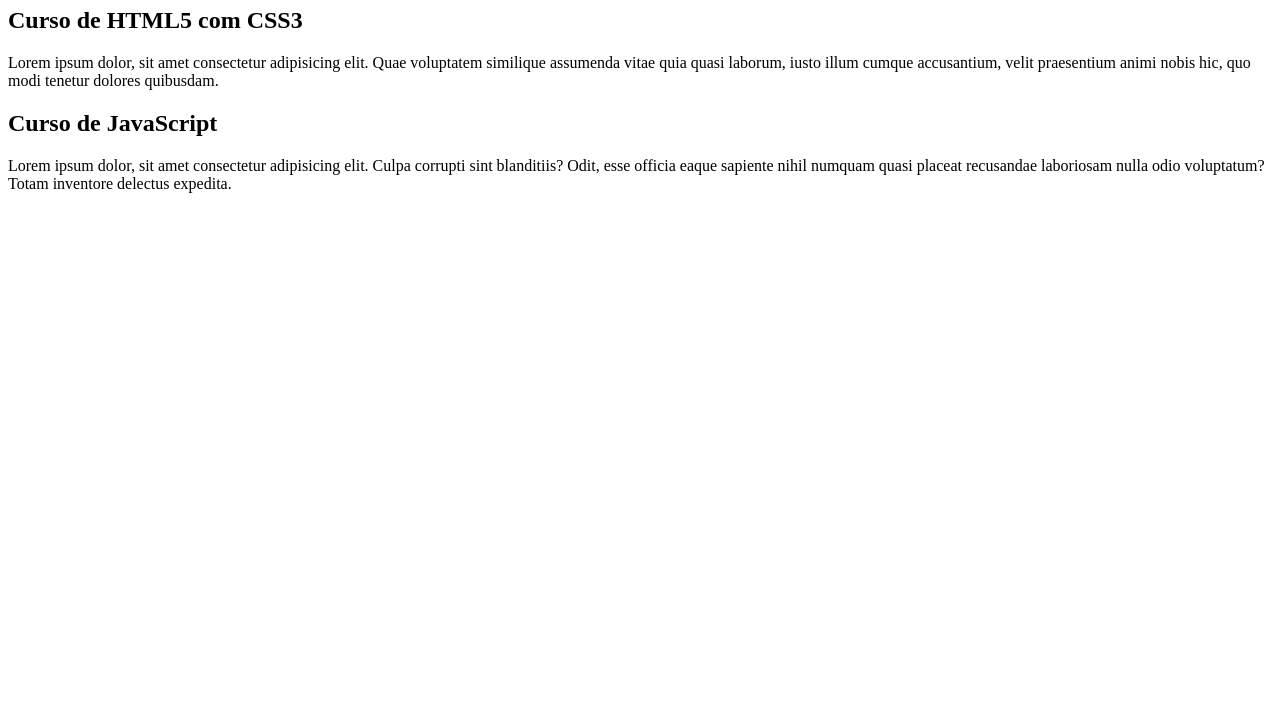
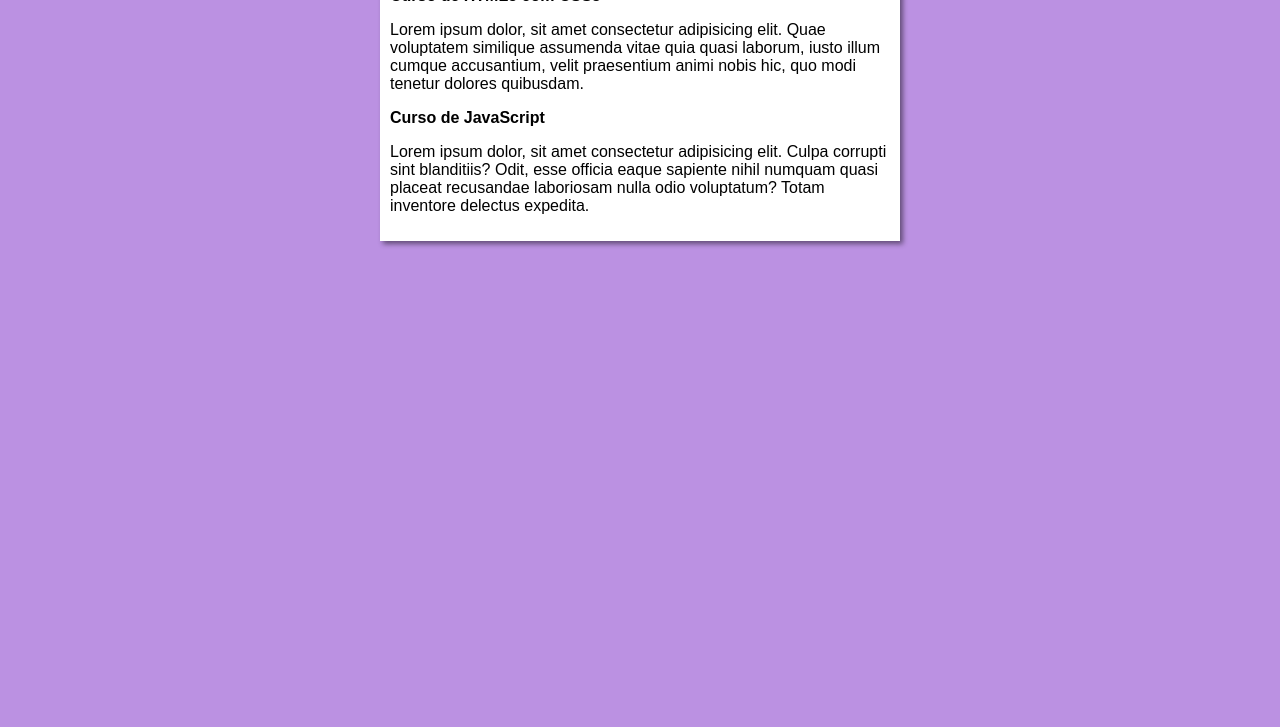
Before and after one commit to larianaya/projeto-site, a plain HTML site: page index.html in a window 1280 px wide. Shown: the part 73-800 px from the top of the page. Drawn offline with Linux system fonts and the light colour scheme.

Commit message:
Update index.html

```diff
--- a/index.html
+++ b/index.html
@@ -5,6 +5,7 @@
     <meta http-equiv="X-UA-Compatible" content="IE=edge">
     <meta name="viewport" content="width=device-width, initial-scale=1.0">
     <title>Site Curso em Vídeo</title>
+    <link rel="stylesheet" href="estilaos/style.css">
 </head>
 <body>
     <main>
```
